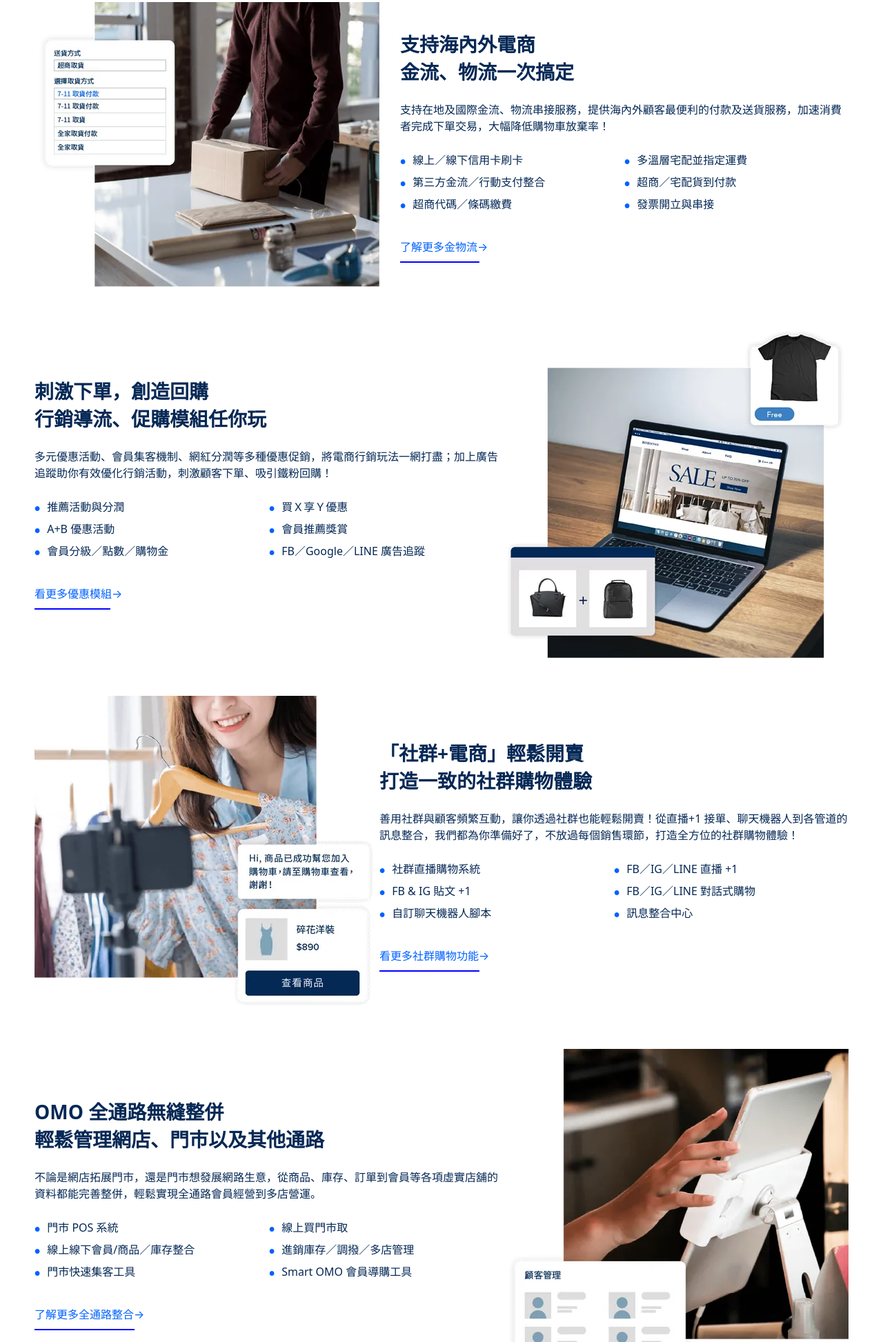
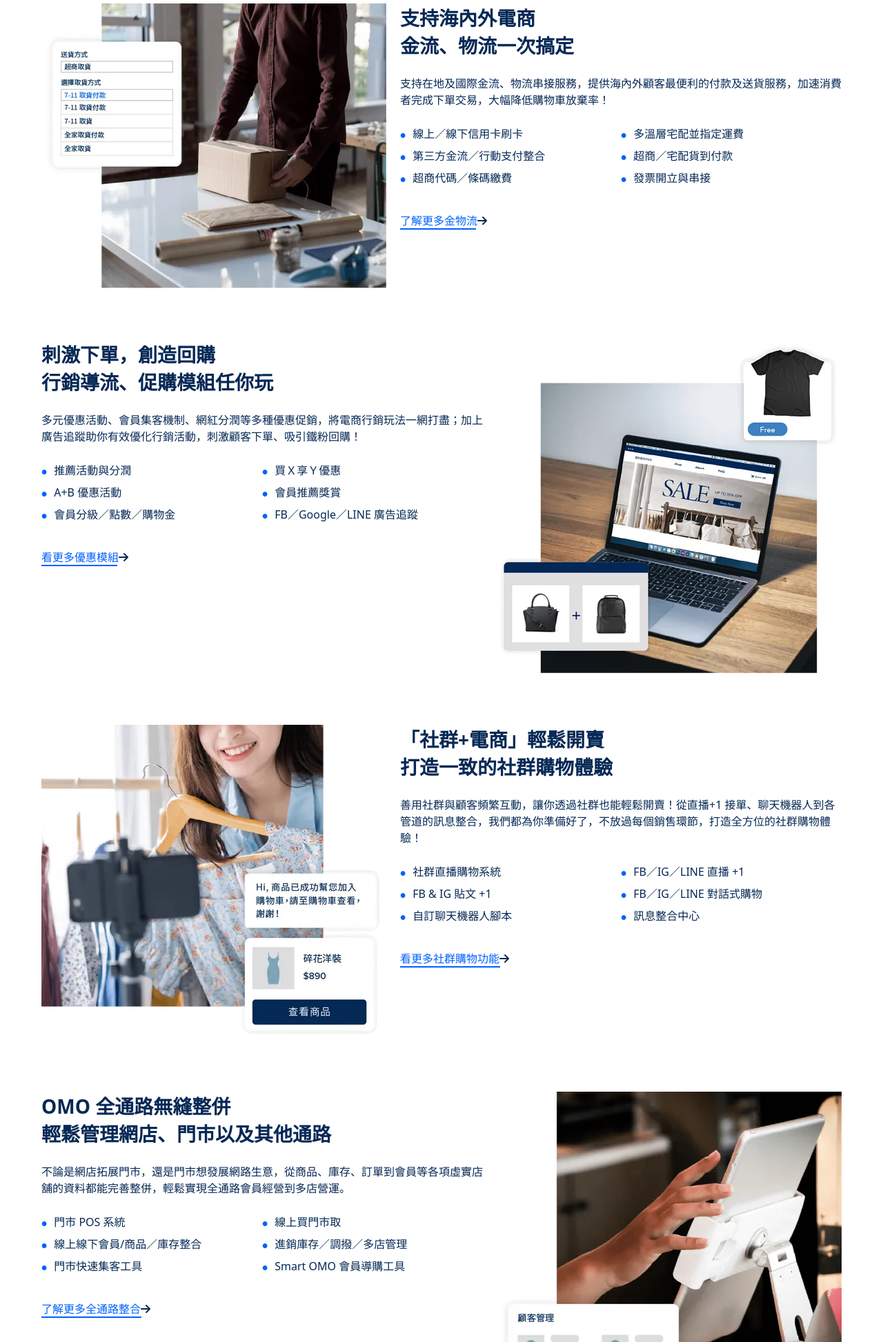
Before and after one commit to LIZ0715/LIZ0715.github.io, a plain HTML site: page HW3_shopline/shopline.html in a window 1280 px wide. Shown: the part 854-2800 px from the top of the page at 69% size. Drawn offline with Linux system fonts and the light colour scheme.

Commit message:
修改shopline

```diff
--- a/HW3_shopline/shopline.html
+++ b/HW3_shopline/shopline.html
@@ -18,30 +18,36 @@
         }
 
         .head-help {
+            max-width: 100%;
             background-color: #f7f8f9;
-            padding: 64px 40px;
+            padding: 64px;
             text-align: center;
-        }
-
-        .head-help p {
-            margin-top: 30px;
+            line-height: 1.5;
         }
 
         .column {
+            max-width: 100%;
             display: flex;
             flex-direction: row;
-            margin:50px;
-            /* margin: 50px 120px; */
             justify-content: center;
-            align-items: center;
+            margin-top: 50px;
+
         }
-        .text-2{
-            margin-left:30px;
+
+        .column .text {
+            max-width: 50%;
+            margin: 10px;
+        }
+
+        .column .pic {
+            max-width: 50%;
+            margin: 10px;
         }
 
         .column:nth-child(even) {
             flex-direction: row-reverse;
         }
+
 
         h3 {
             font-weight: bold;
@@ -57,9 +63,12 @@
 
         ul {
             list-style-type: none;
+            /* display: flex;
+            flex-wrap: wrap; */
+            width: 100%;
+            /* border:1px solid red; */
             display: flex;
             flex-wrap: wrap;
-            width: 100%
         }
 
         li::before {
@@ -73,66 +82,84 @@
             width: 50%;
             margin-bottom: 8px;
             font-weight: 500;
+            /* border:1px solid red; */
+            box-sizing: border-box;
         }
 
         a {
             display: block;
+            text-decoration: none;
             margin-top: 30px;
             color: #0061ff;
-            text-decoration: none;
         }
 
-        .text-1 a::after {
+
+        a::after {
             content: '';
             display: block;
+            width: 100px;
             height: 2px;
-            width: 95px;
-            background-color: blue;
-            margin-top:10px;
+            background-color: #0061ff;
+
         }
 
-        .text-2 a::after {
+        .a2::after {
             content: '';
             display: block;
+            width: 110px;
             height: 2px;
-            width: 115px;
-            background-color: blue;
-            margin-top:10px;
+            background-color: #0061ff;
+
         }
 
-        .text-3 a::after {
+        .a3::after {
             content: '';
             display: block;
+            width: 110px;
             height: 2px;
-            width: 110px;
-            background-color: blue;
-            margin-top:10px;
+            background-color: #0061ff;
+
         }
 
-        .text-4 a::after {
+        .a4::after,
+        .a5::after {
             content: '';
             display: block;
+            width: 145px;
             height: 2px;
-            width: 145px;
-            background-color: blue;
-            margin-top:10px;
-        }
-
-        .text-5 a::after {
-            content: '';
-            display: block;
-            height: 2px;
-            width: 145px;
-            background-color: blue;
-            margin-top:10px;
+            background-color: #0061ff;
 
         }
 
 
+        a:hover i {
+            transition: 0.5s;
+            padding-left: 10px;
+        }
+
         .icon {
+            max-width: 100%;
             background-color: #f7f8f9;
-            width:100%;
+            text-align: center;
         }
+
+        .six-icon {
+
+            display: flex;
+            flex-wrap: wrap;
+            justify-content: center;
+            gap: 10px;
+
+        }
+
+        .item {
+            width: 30%;
+        }
+
+
+
+
+
 
         .icon-head {
             text-align: center;
@@ -141,19 +168,7 @@
             line-height: 150px;
         }
 
-        .six-icon {
-            display: flex;
-            flex-direction: row;
-            flex-wrap: wrap;
-            margin: 0px 55px;
-        }
 
-        .item {
-            width: 300px;
-            /* border:2px solid red; */
-            margin: auto;
-
-        }
 
         .item img {
             display: block;
@@ -176,7 +191,6 @@
 </head>
 
 <body>
-
     <div class="head-help">
         <h2>單一平台就能助你<br>在全通路輕鬆開店創業</h2>
         <p>從網路商店架站到實體門市管理，只需要一個平台，就能輕鬆實現開店創業，並能同步管理所有銷售管道，SHOPLINE助你賣得更多、賣得更好 </p>
@@ -184,7 +198,7 @@
 
     <div class="wrap">
         <div class="column">
-            <div class="text-1">
+            <div class="text">
                 <h3>
                     免寫程式、多款版型<br>
                     輕鬆打造全能電商網站
@@ -200,15 +214,16 @@
                     <li>開放HTML/CSS編輯</li>
                     <li>一頁商店</li>
                 </ul>
-                <a href="#">看看開店祕技→</a>
+
+                <a class="a1" href="#">看看開店祕技<i class="fa-sharp fa-solid fa-arrow-right"></i></a>
             </div>
-            <div class="pic-1">
+            <div class="pic">
                 <img src="/HW3_shopline/shopline_pic/shopline 1.webp" alt="輕鬆打造全能電商網站">
             </div>
         </div>
 
         <div class="column">
-            <div class="text-2">
+            <div class="text">
                 <h3>
                     支持海內外電商<br>
                     金流、物流一次搞定
@@ -224,15 +239,15 @@
                     <li>超商代碼／條碼繳費</li>
                     <li>發票開立與串接</li>
                 </ul>
-                <a href="#">了解更多金物流→</a>
+                <a class="a2" href="#">了解更多金物流<i class="fa-sharp fa-solid fa-arrow-right"></i></a>
             </div>
-            <div class="pic-2">
+            <div class="pic">
                 <img src="/HW3_shopline/shopline_pic/shopline 2.webp" alt="輕鬆打造全能電商網站">
             </div>
         </div>
 
         <div class="column">
-            <div class="text-3">
+            <div class="text">
                 <h3>
                     刺激下單，創造回購<br>
                     行銷導流、促購模組任你玩
@@ -248,15 +263,15 @@
                     <li>會員分級／點數／購物金</li>
                     <li>FB／Google／LINE 廣告追蹤</li>
                 </ul>
-                <a href="#">看更多優惠模組→</a>
+                <a class="a3" href="#">看更多優惠模組<i class="fa-sharp fa-solid fa-arrow-right"></i></a>
             </div>
-            <div class="pic-3">
+            <div class="pic">
                 <img src="/HW3_shopline/shopline_pic/shopline 3.webp" alt="輕鬆打造全能電商網站">
             </div>
         </div>
 
         <div class="column">
-            <div class="text-4">
+            <div class="text">
                 <h3>
                     「社群+電商」輕鬆開賣<br>
                     打造一致的社群購物體驗
@@ -272,15 +287,15 @@
                     <li>自訂聊天機器人腳本</li>
                     <li>訊息整合中心</li>
                 </ul>
-                <a href="#">看更多社群購物功能→</a>
+                <a class="a4" href="#">看更多社群購物功能<i class="fa-sharp fa-solid fa-arrow-right"></i></a>
             </div>
-            <div class="pic-4">
+            <div class="pic">
                 <img src="/HW3_shopline/shopline_pic/shopline 4.webp" alt="輕鬆打造全能電商網站">
             </div>
         </div>
 
         <div class="column">
-            <div class="text-5">
+            <div class="text">
                 <h3>
                     OMO 全通路無縫整併<br>
                     輕鬆管理網店、門市以及其他通路
@@ -296,9 +311,9 @@
                     <li>門市快速集客工具</li>
                     <li>Smart OMO 會員導購工具</li>
                 </ul>
-                <a href="#">了解更多全通路整合→</a>
+                <a class="a5" href="#">了解更多全通路整合<i class="fa-sharp fa-solid fa-arrow-right"></i></a>
             </div>
-            <div class="pic-5">
+            <div class="pic">
                 <img src="/HW3_shopline/shopline_pic/shopline 5.webp" alt="輕鬆打造全能電商網站">
             </div>
         </div>
@@ -346,6 +361,7 @@
     </div>
 
 
+
 </body>
 
 </html>
```
